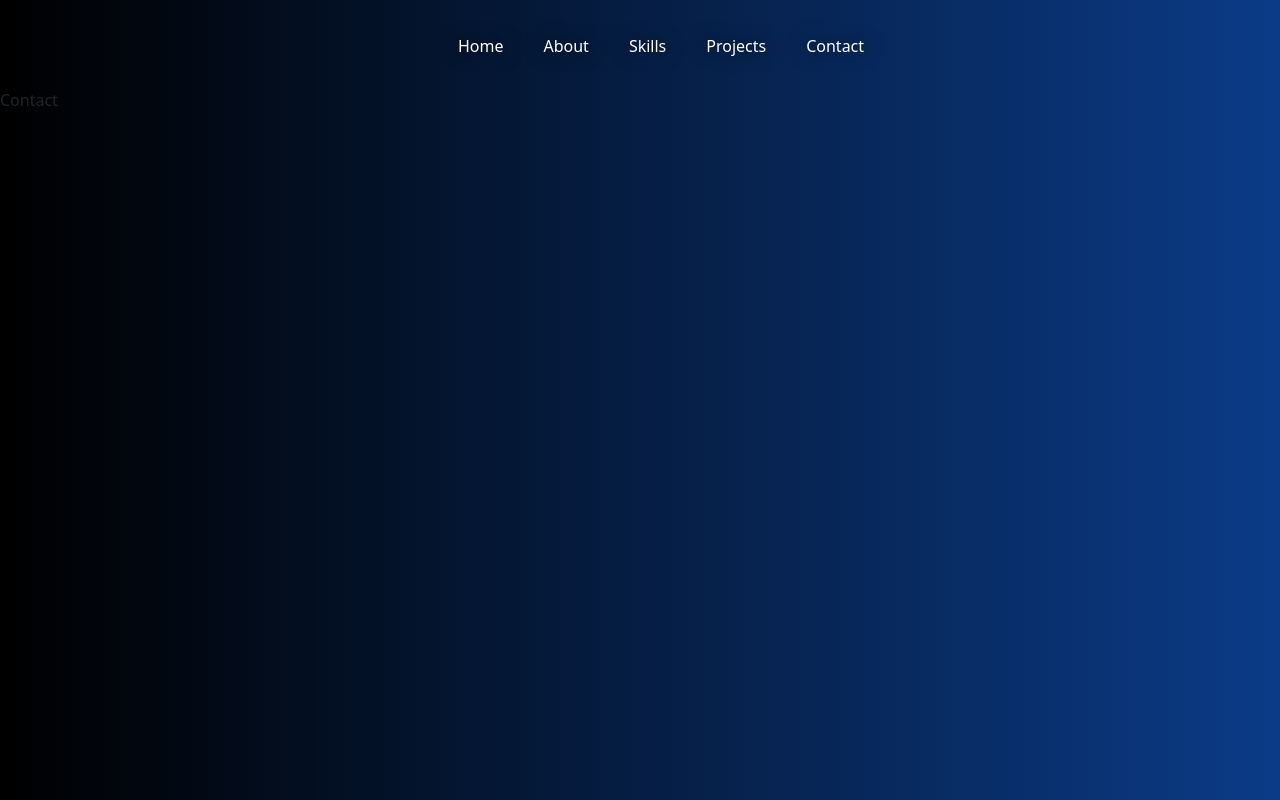
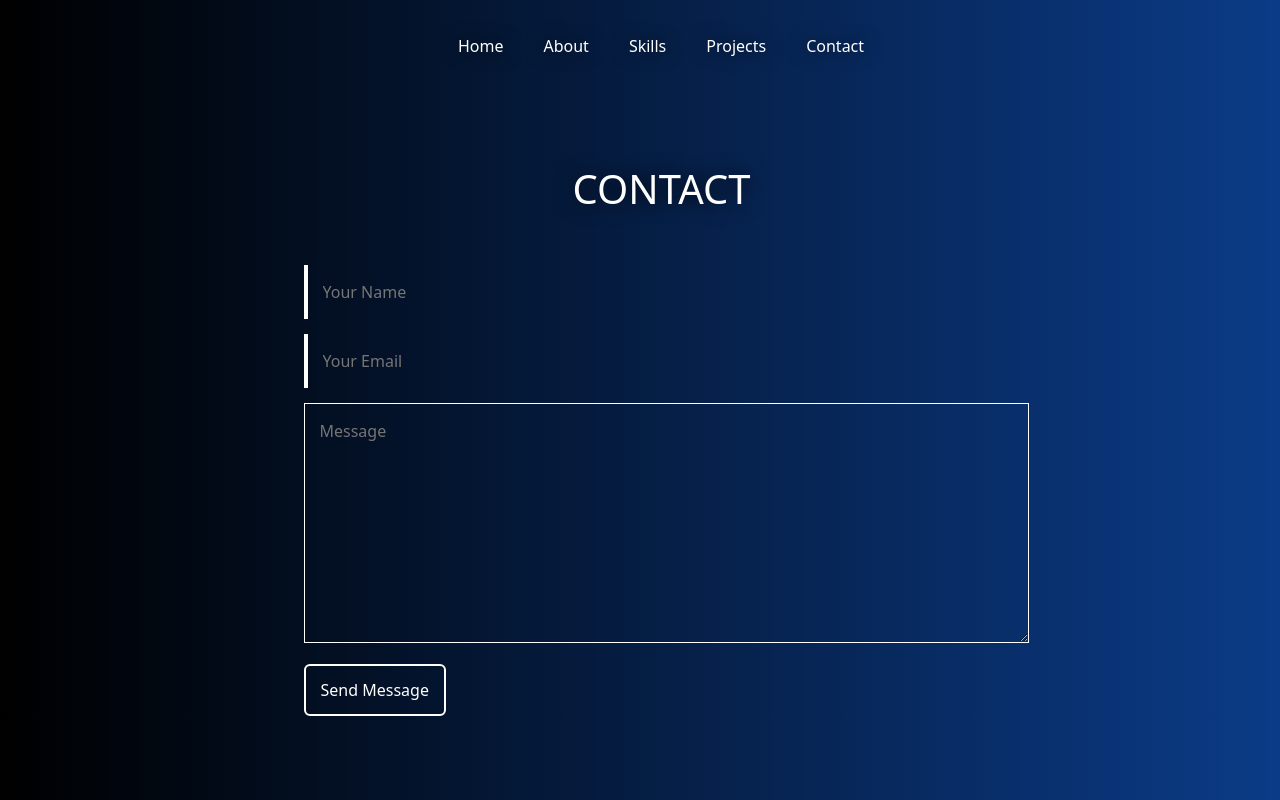
Before and after one commit to moamen2020/portfolio, a React (Create React App) app: page /contact in a window 1280 px wide. Built offline with nearby package versions, Linux system fonts and the light colour scheme.

Commit message:
Section contact

```diff
--- a/src/Pages/Contact/Contact.css
+++ b/src/Pages/Contact/Contact.css
@@ -0,0 +1,191 @@
+
+@media (max-width: 576px) {
+    .contact {
+      margin-top: 60px;
+    }
+    .contact h2 {
+      text-transform: uppercase;
+      text-align: center;
+      color: white;
+      text-shadow: 0px 0px 20px black;
+      margin-bottom: 65px;
+    }
+
+    .contact input {
+      width: 100%;
+      padding: 15px;
+      background: transparent;
+      border: 0;
+      border-left: 4px solid white;
+      margin-bottom: 15px;
+      outline: none;
+      color: white;
+    }
+
+    .contact textarea {
+      background: transparent;
+      width: 100%;
+      height: 200px;
+      outline: none;
+      padding: 15px;
+      color: white;
+      border: 1px solid white;
+    }
+
+    .contact button {
+      padding: 13px 15px;
+      background: transparent;
+      border: 2px solid white;
+      color: white;
+      margin-top: 20px;
+      border-radius: 6px;
+      outline: none;
+    }
+
+    .contact button:focus {
+      outline: none;
+    }
+  }
+
+  @media (min-width: 576px) {
+    .contact {
+      margin-top: 60px;
+    }
+    .contact h2 {
+      text-transform: uppercase;
+      text-align: center;
+      color: white;
+      text-shadow: 0px 0px 20px black;
+      margin-bottom: 65px;
+    }
+
+    .contact input {
+      width: 100%;
+      padding: 15px;
+      background: transparent;
+      border: 0;
+      border-left: 4px solid white;
+      margin-bottom: 15px;
+      outline: none;
+      color: white;
+    }
+
+    .contact textarea {
+      background: transparent;
+      width: 100%;
+      height: 200px;
+      outline: none;
+      padding: 15px;
+      color: white;
+      border: 1px solid white;
+    }
+
+    .contact button {
+      padding: 12px 15px;
+      background: transparent;
+      border: 2px solid white;
+      color: white;
+      margin-top: 20px;
+      border-radius: 6px;
+      outline: none;
+    }
+
+    .contact button:focus {
+      outline: none;
+    }
+  }
+
+  @media (min-width: 768px) {
+    .contact {
+      margin-top: 60px;
+      margin-left: 43px;
+    }
+    .contact h2 {
+      text-transform: uppercase;
+      text-align: center;
+      color: white;
+      text-shadow: 0px 0px 20px black;
+      margin-bottom: 55px;
+    }
+
+    .contact input {
+      width: 85%;
+      padding: 15px;
+      background: transparent;
+      border: 0;
+      border-left: 4px solid white;
+      margin-bottom: 15px;
+      outline: none;
+      color: white;
+    }
+
+    .contact textarea {
+      background: transparent;
+      width: 85%;
+      height: 240px;
+      outline: none;
+      padding: 15px;
+      color: white;
+      border: 1px solid white;
+    }
+
+    .contact button {
+      padding: 12px 15px;
+      background: transparent;
+      border: 2px solid white;
+      color: white;
+      margin-top: 20px;
+      border-radius: 6px;
+      outline: none;
+    }
+  }
+
+  @media (min-width: 992px) {
+    .contact {
+      margin-top: 60px;
+      margin-left: 43px;
+    }
+    .contact h2 {
+      text-transform: uppercase;
+      font-size: 40px !important;
+      text-align: center;
+      color: white;
+      text-shadow: 0px 0px 20px black;
+      margin-bottom: 45px;
+    }
+
+    .contact input {
+      width: 65%;
+      padding: 15px;
+      background: transparent;
+      border: 0;
+      border-left: 4px solid white;
+      margin-bottom: 15px;
+      outline: none;
+      color: white;
+      margin-left: 200px;
+    }
+
+    .contact textarea {
+      background: transparent;
+      width: 65%;
+      height: 240px;
+      outline: none;
+      padding: 15px;
+      color: white;
+      border: 1px solid white;
+      margin-left: 200px;
+    }
+
+    .contact button {
+      padding: 12px 15px;
+      background: transparent;
+      border: 2px solid white;
+      color: white;
+      margin-top: 15px;
+      border-radius: 6px;
+      outline: none;
+      display: block;
+      margin-left: 200px;
+    }
+  }
--- a/src/Pages/Contact/Contact.js
+++ b/src/Pages/Contact/Contact.js
@@ -1,7 +1,53 @@
-import React from 'react'
+import React from "react";
+import { motion } from "framer-motion";
+import { Container } from 'react-bootstrap'
+import "bootstrap/dist/css/bootstrap.min.css";
+import './Contact.css';
 
-export default function Contact() {
+const Contact = () => {
   return (
-    <div>Contact</div>
-  )
-}
+    <div className="contact">
+      <Container>
+        <motion.h2
+          initial={{ y: "-100vw" }}
+          animate={{ y: 0 }}
+          transition={{ delay: 0.7, type: "spring", stiffness: 10 }}
+        >
+          Contact
+        </motion.h2>
+        <motion.input
+          type="text"
+          placeholder="Your Name"
+          initial={{ x: "-100vw" }}
+          animate={{ x: 0 }}
+          transition={{ delay: 1, type: "spring", stiffness: 80 }}
+        />
+        <motion.input
+          type="email"
+          placeholder="Your Email"
+          initial={{ x: "-100vw" }}
+          animate={{ x: 0 }}
+          transition={{ delay: 1.3, type: "spring", stiffness: 80 }}
+        />
+        <motion.textarea
+          cols="65"
+          rows="15"
+          placeholder="Message"
+          initial={{ x: "-100vw" }}
+          animate={{ x: 0 }}
+          transition={{ delay: 1.6, type: "spring", stiffness: 80 }}
+        ></motion.textarea>
+        <motion.button
+          className="btn-send-Message"
+          initial={{ x: "-100vw" }}
+          animate={{ x: 0 }}
+          transition={{ delay: 1.9, type: "spring", stiffness: 80 }}
+        >
+          Send Message
+        </motion.button>
+      </Container>
+    </div>
+  );
+};
+
+export default Contact;
```
